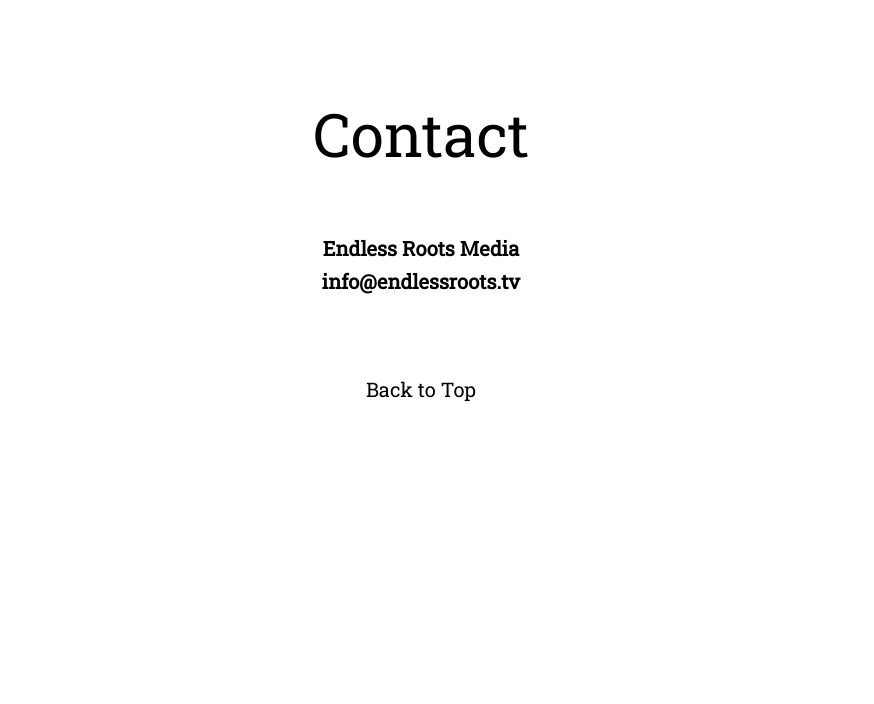
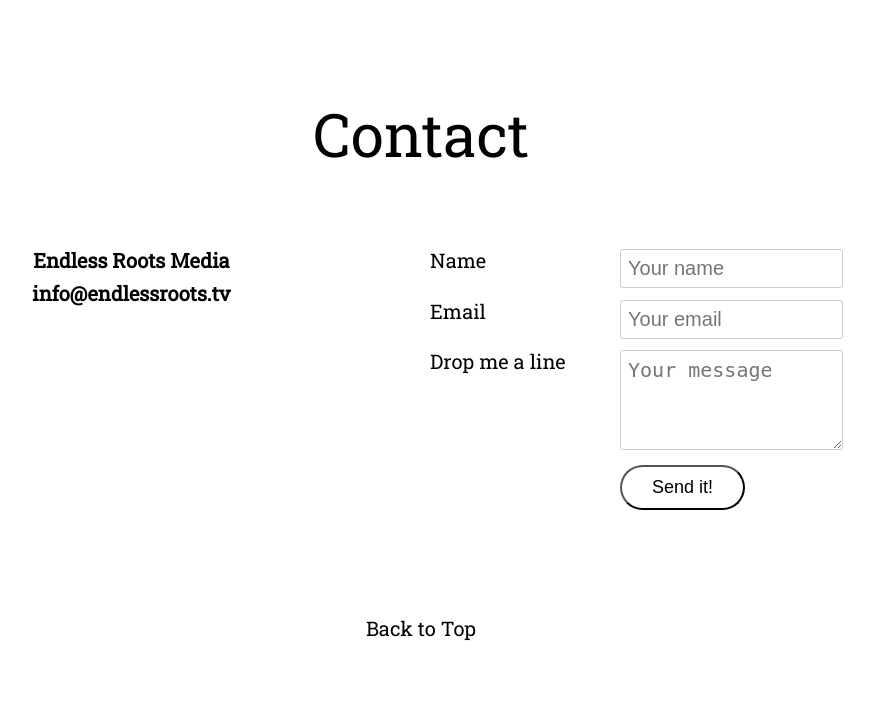
Before and after one commit to samnags/sean_flax, a PHP site: page / in a window 1280 px wide. Shown: the part 2791-3495 px from the top of the page, without its empty margins (219-1093 px from the left). Before the commit the page ends 3193 px from the top, so only its background shows below. Run offline with PHP 8.4, Linux system fonts and the light colour scheme; style sheets or scripts are compiled from the project's sources.

Commit message:
re-add form

```diff
--- a/index.html
+++ b/index.html
@@ -116,13 +116,59 @@
 
     <section id="contact" class="contact">
         <h2>Contact</h2>
-         <div class="email row">
-            <!--<div class="col span-1-of-2">-->
-                <span>Endless Roots Media</span><span>info@endlessroots.tv</span>
-            <!--</div>-->
-            <!--<div class="col span-1-of-2">-->
+            <div class="row ">
+                <div class="col span-1-of-2 email">
+                    <span>Endless Roots Media</span><span><a href="mailto:info@endlessroots.tv?subject=Mail from Site">info@endlessroots.tv</a></span>
+                </div>
 
-            <!--</div>            -->
+            <div id="form" class="col span-1-of-2">
+                <form method="post" action="mailer.php" class="contact-form">
+                <!--<div class="row">
+                        <?php
+                            if($_GET['success'] == 1) {
+                                echo "<div class=\"form-messages success\">Thank you your message has been sent</div>";
+                            }
+                            if($_GET['success'] == - 1) {
+                                echo "<div class=\"form-messages error\">Something went wrong! Please try again.</div>";
+                            }
+
+                        ?>
+            </div>-->
+                    <div class="row">
+                        <div class="col span-1-of-3">
+                            <label for="name">Name</label>
+                        </div>
+                        <div class="col span-2-of-3">
+                            <input type="text" name="name" id="name" placeholder="Your name" required>
+                        </div>
+                    </div>
+                    <div class="row">
+                        <div class="col span-1-of-3">
+                            <label for="email">Email</label>
+                        </div>
+                        <div class="col span-2-of-3">
+                            <input type="email" name="email" id="email" placeholder="Your email" required>
+                        </div>
+                    </div>
+                    <div class="row">
+                        <div class="col span-1-of-3">
+                            <label>Drop me a line</label>
+                        </div>
+                        <div class="col span-2-of-3">
+                            <textarea name="message" placeholder="Your message"></textarea>
+                        </div>
+                    </div>
+                    <div class="row">
+                        <div class="col span-1-of-3">
+                            <label>&nbsp;</label>
+                        </div>
+                        <div class="col span-2-of-3">
+                            <input type="submit" value="Send it!">
+                        </div>
+                    </div>
+                </form>
+            </div>
+        </div>
     </section>
 
     <div class="back row">
--- a/mailer.php
+++ b/mailer.php
@@ -30,6 +30,6 @@
     mail($recipient, $subject, $email_content, $email_headers);
 
     // Redirect to the index.html page with success code
-    header("Location: http://benjaminkushner.com/test.php?success=1#form");
+    header("Location: https://samnags.github.io/sean_flax/index.php?success=1#form");
 
 ?>
--- a/resources/css/style.css
+++ b/resources/css/style.css
@@ -310,6 +310,60 @@ nav a:hover {
   border-bottom: solid 2px;
 }
 
+.contact-form {
+    margin: 0 auto;
+    padding-bottom: 10px;
+}
+
+input[type=text],
+input[type=email],
+select,
+textarea {
+    width: 60%;
+    padding: 7px;
+    border-radius: 3px;
+    border: 1px solid #ccc;
+    font-size: 100%;
+    font-weight: 100;
+}
+
+textarea {
+    height: 100px;
+}
+
+input[type=submit] {
+    background-color: #fff;
+    font-size: 90%;
+    display: inline-block;
+    padding: 10px 30px;
+    font-weight: 300;
+    text-decoration: none;
+    border-radius: 200px;
+    /*-webkit-transition: background-color 0.2s, border 0.2s, color 0.2s;
+    transition: background-color 0.2s, border 0.2s, color 0.2s;*/
+}
+
+input[type=submit]:hover {
+  border-color: #22313F;
+  transition: background-color 0.2s, border 0.2s, color 0.2s;
+}
+
+.form-messages {
+  width: 70%;
+  margin: 0 auto;
+  padding: 15px;
+  border-radius: 3px;
+  margin-bottom: 30px;
+}
+
+.success {
+  background-color: #26bf44;
+}
+
+.error {
+  background-color: red;
+}
+
 /* -----------------------------  */
 /* MEDIA QUERIES */
 /* -----------------------------  */
@@ -411,14 +465,16 @@ nav a:hover {
   }
 
 /* Small phones: from 0 to 480px */
-/*@media only screen and (max-width: 480px) {
-  .form {
+@media only screen and (max-width: 480px) {
+  #form {
+    padding-top: 10%;
     text-align: center;
   }
 
-  .form .span-1-of-3 {
+  #form .span-1-of-3 {
     padding: 10px 0 10px;
-  }*/
+  }
+}
 
 @media only screen and (max-width: 420px) {
   .hero-box-text {
@@ -432,6 +488,11 @@ nav a:hover {
     padding-top: 30%;
   }
 
+  /*.form-messages {
+    width: 100%;
+  }*/
+
+}
   /*@media screen and (max-width: 1024px) {
   img.bg {
     left: 50%;
```
